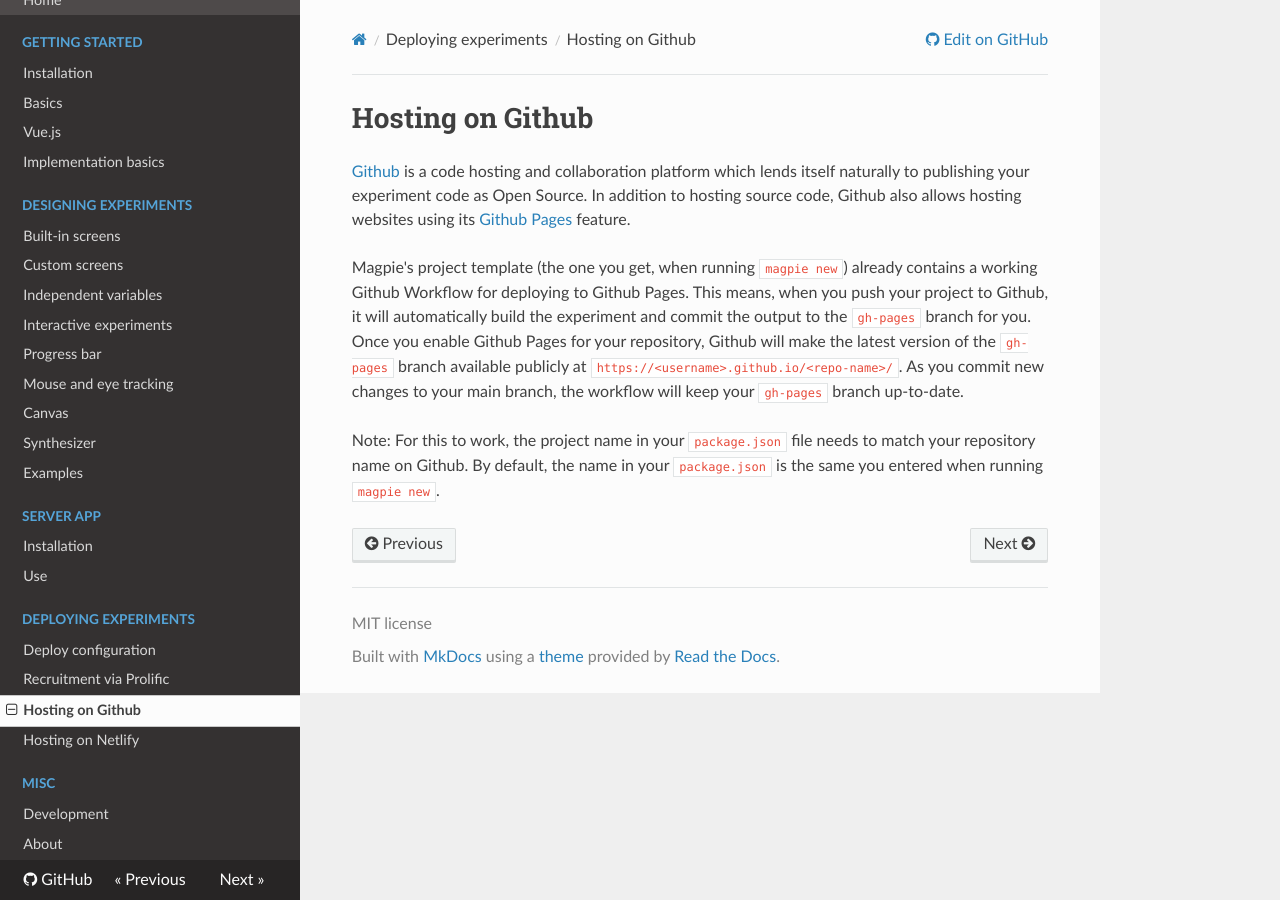
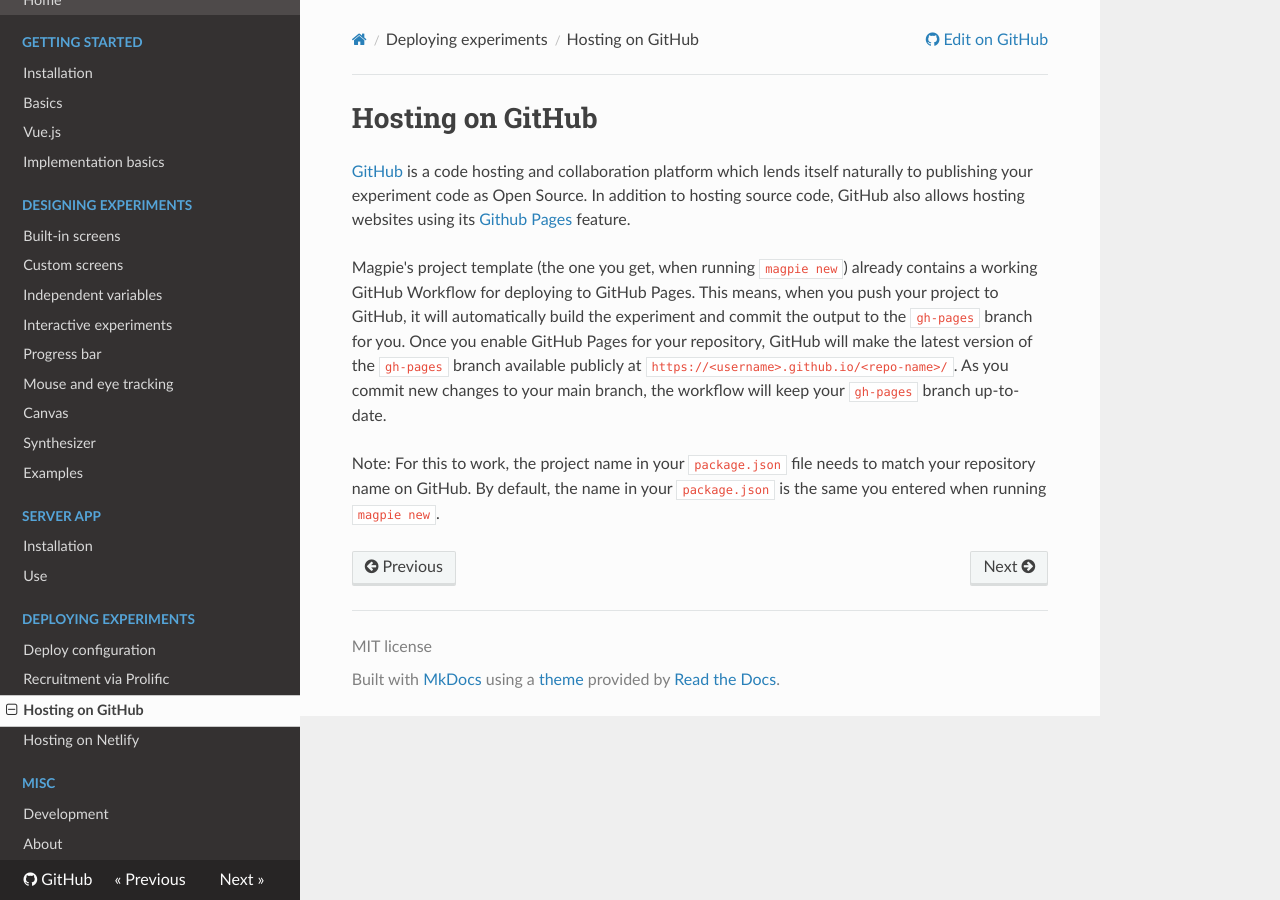
Before and after one commit to magpie-ea/magpie-v3-docs, an MkDocs documentation site: the page built from docs/03_deploying_experiments/05_hosting_on_github.md, in a window 1280 px wide. Built offline with MkDocs 1.6.1, drawn with Linux system fonts in a browser that asks for light colours.

Commit message:
Correct spelling of GitHub

```diff
--- a/docs/03_deploying_experiments/05_hosting_on_github.md
+++ b/docs/03_deploying_experiments/05_hosting_on_github.md
@@ -1,14 +1,14 @@
-# Hosting on Github
+# Hosting on GitHub
 
-[Github](https://github.com) is a code hosting and collaboration platform which lends itself naturally to
-publishing your experiment code as Open Source. In addition to hosting source code, Github also allows
+[GitHub](https://github.com) is a code hosting and collaboration platform which lends itself naturally to
+publishing your experiment code as Open Source. In addition to hosting source code, GitHub also allows
 hosting websites using its [Github Pages](https://pages.github.com/) feature.
 
-Magpie's project template (the one you get, when running `magpie new`) already contains a working Github Workflow for deploying to Github Pages.
-This means, when you push your project to Github, it will automatically build the experiment and commit the output
-to the `gh-pages` branch for you. Once you enable Github Pages for your repository, Github will make the latest version of the `gh-pages`
+Magpie's project template (the one you get, when running `magpie new`) already contains a working GitHub Workflow for deploying to GitHub Pages.
+This means, when you push your project to GitHub, it will automatically build the experiment and commit the output
+to the `gh-pages` branch for you. Once you enable GitHub Pages for your repository, GitHub will make the latest version of the `gh-pages`
 branch available publicly at `https://<username>.github.io/<repo-name>/`. As you commit new changes to your main branch,
 the workflow will keep your `gh-pages` branch up-to-date.
 
-Note: For this to work, the project name in your `package.json` file needs to match your repository name on Github.
+Note: For this to work, the project name in your `package.json` file needs to match your repository name on GitHub.
 By default, the name in your `package.json` is the same you entered when running `magpie new`.
--- a/mkdocs.yml
+++ b/mkdocs.yml
@@ -38,7 +38,7 @@
 - Deploying experiments:
   - Deploy configuration: '03_deploying_experiments/01_configuration.md'
   - Recruitment via Prolific: '03_deploying_experiments/03_recruitment_Prolific.md'
-  - Hosting on Github: '03_deploying_experiments/05_hosting_on_github.md'
+  - Hosting on GitHub: '03_deploying_experiments/05_hosting_on_github.md'
   - Hosting on Netlify: '03_deploying_experiments/04_hosting_on_netlify.md'
 - Misc:
   - Development: 04_development.md
```
